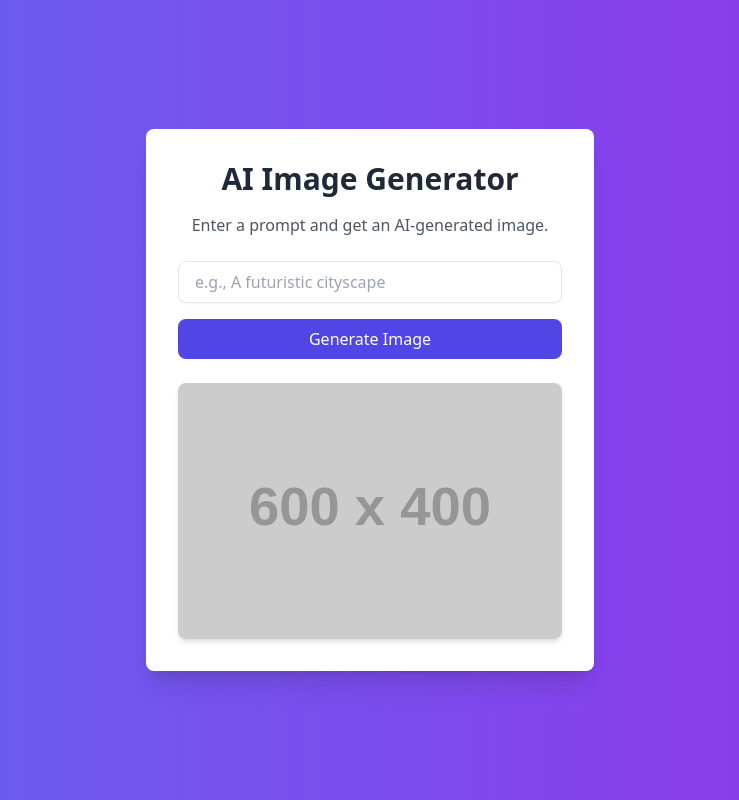
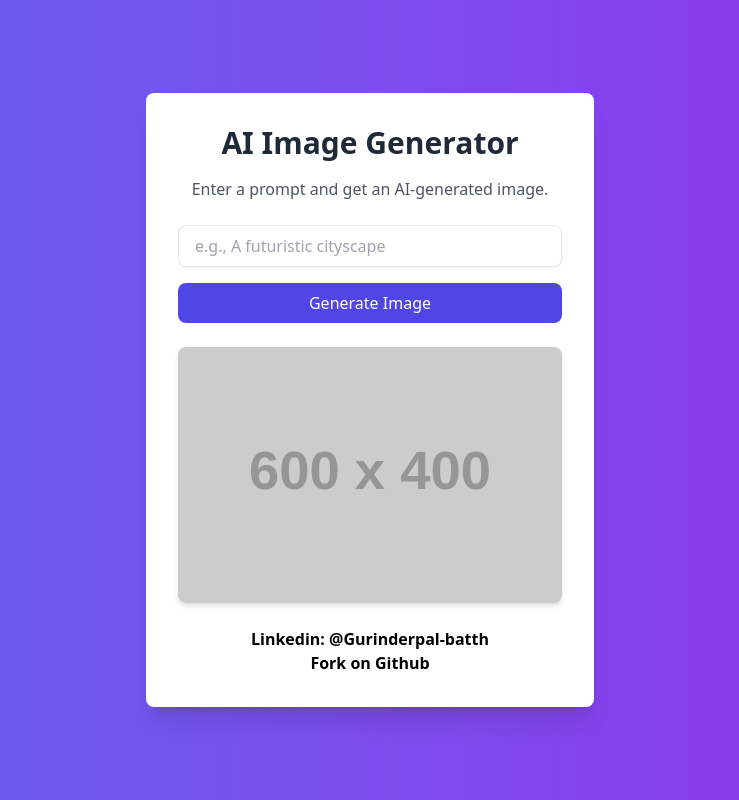
Before and after one commit to Gurinder-Batth/qwenlm-alibaba-image-generator, a FastAPI app: page / in a window 1280 px wide. Shown: the whole page, without its empty margins (270-1009 px from the left). Run offline with FastAPI, Linux system fonts and the light colour scheme; grey boxes labelled with a size stand in for pictures from a placeholder-image service; parts of the project's set-up code (start-up, migrations or seed data) failed here and were passed over; some libraries are stand-ins or nearby versions.

Commit message:
Fork on Github

```diff
--- a/templates/index.html
+++ b/templates/index.html
@@ -50,6 +50,10 @@
                 Download Image
             </a>
         </div>
+        <br>
+        <b>Linkedin: <a  target="_blank" href="https://www.linkedin.com/in/gurinderpal-batth/">@Gurinderpal-batth</a> </b>
+        <br>
+        <b><a target="_blank" href="https://github.com/Gurinder-Batth/qwenlm-alibaba-image-generator">Fork on Github</a> </b>
     </div>
 
     <script>
```
